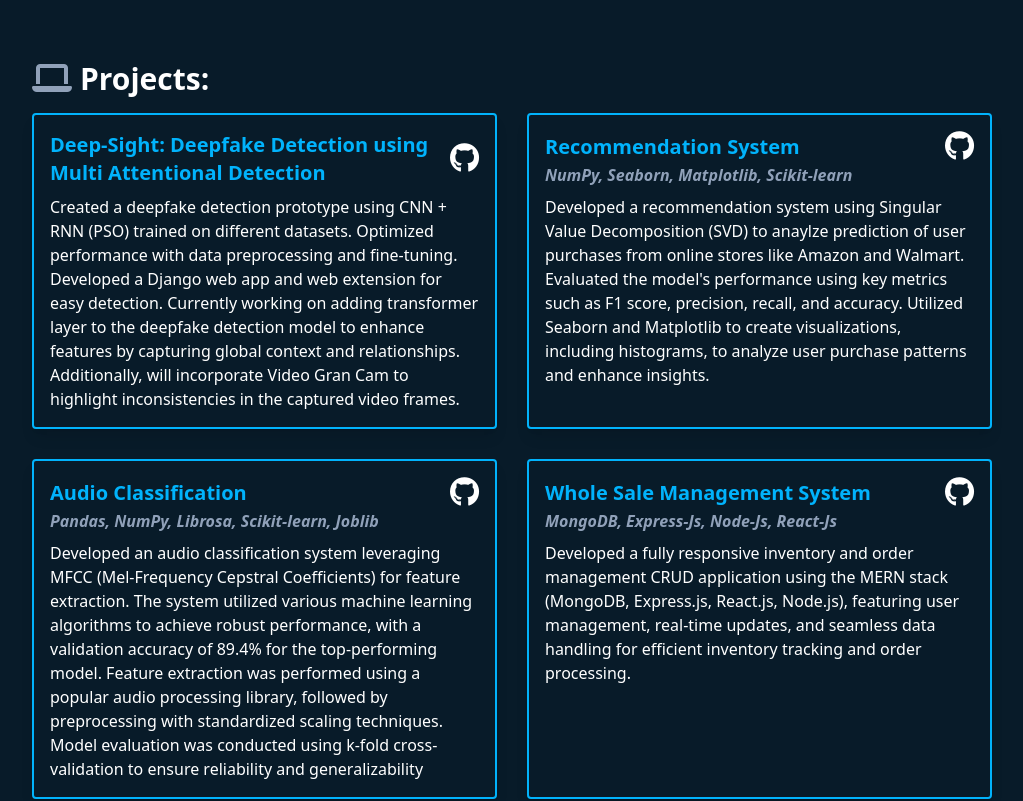
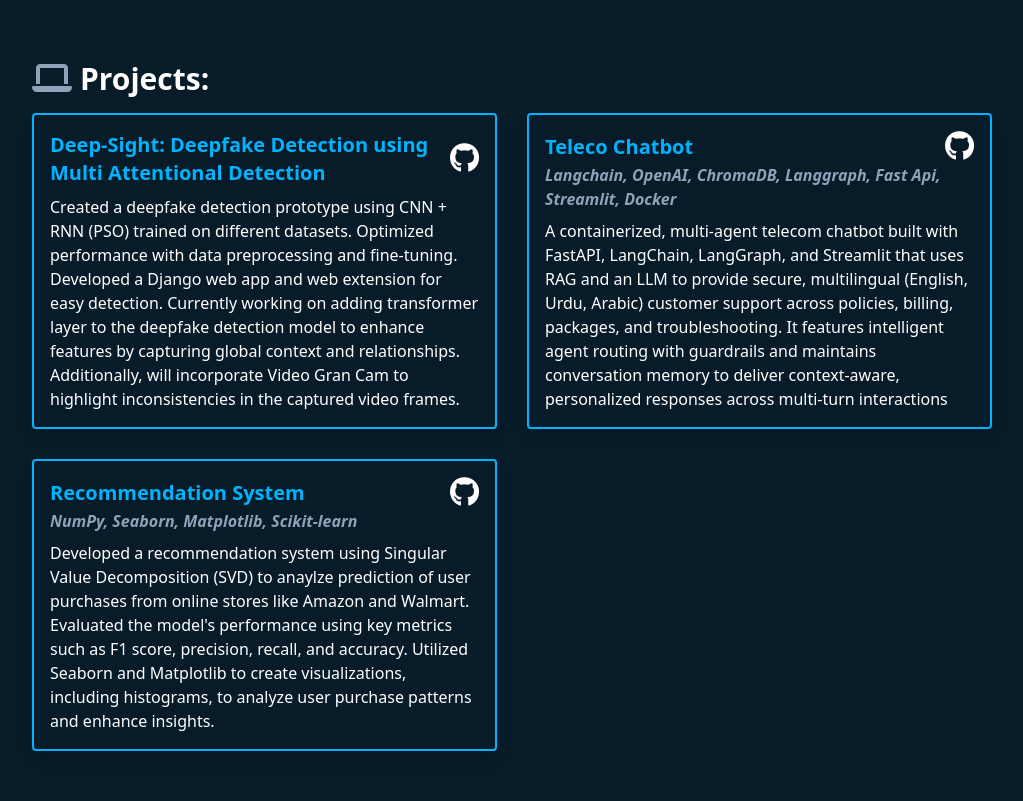
Before and after one commit to Maverick474/Portfolio, a React (Vite) app: page / in a window 1280 px wide. Shown: the part 2040-2841 px from the top of the page, without its empty margins (128-1151 px from the left). Built offline with nearby package versions, Linux system fonts and the light colour scheme.

Commit message:
updated projects.jsx

```diff
--- a/src/components/Projects.jsx
+++ b/src/components/Projects.jsx
@@ -23,6 +23,21 @@
 
         <div className='cursor-pointer custom-border rounded p-4 shadow-lg transition-all duration-700 hover:scale-110'>
           <div className='flex items-center justify-between'>
+            <h2 className='text-xl font-bold flex flex-col md:flex-row md:items-baseline custom-textColor'>Teleco Chatbot</h2>
+            <a href='https://github.com/Maverick474/ML_Final_Project' target='_blank' rel="noopener noreferrer"><i class="fa-brands fa-github hover:text-gray-400 transition-all duration-300 text-3xl"></i></a>
+          </div>
+          <p className='italic font-semibold text-slate-400'>Langchain, OpenAI, ChromaDB, Langgraph, Fast Api, Streamlit, Docker</p>
+          <p className='mt-2'>
+          A containerized, multi-agent telecom chatbot built with FastAPI, LangChain, LangGraph, and
+          Streamlit that uses RAG and an LLM to provide secure, multilingual (English, Urdu, Arabic)
+          customer support across policies, billing, packages, and troubleshooting. It features
+          intelligent agent routing with guardrails and maintains conversation memory to deliver
+          context-aware, personalized responses across multi-turn interactions
+          </p>
+        </div>
+
+        <div className='cursor-pointer custom-border rounded p-4 shadow-lg transition-all duration-700 hover:scale-110'>
+          <div className='flex items-center justify-between'>
             <h2 className='text-xl font-bold flex flex-col md:flex-row md:items-baseline custom-textColor'>Recommendation System </h2>
             <a href='https://github.com/Maverick474/Recommedation_System' target='_blank' rel="noopener noreferrer"><i class="fa-brands fa-github hover:text-gray-400 transition-all duration-300 text-3xl"></i></a>
           </div>
@@ -35,34 +50,6 @@
           </p>
         </div>
 
-        <div className='cursor-pointer custom-border rounded p-4 shadow-lg transition-all duration-700 hover:scale-110'>
-          <div className='flex items-center justify-between'>
-            <h2 className='text-xl font-bold flex flex-col md:flex-row md:items-baseline custom-textColor'>Audio Classification</h2>
-            <a href='https://github.com/Maverick474/ML_Final_Project' target='_blank' rel="noopener noreferrer"><i class="fa-brands fa-github hover:text-gray-400 transition-all duration-300 text-3xl"></i></a>
-          </div>
-          <p className='italic font-semibold text-slate-400'>Pandas, NumPy, Librosa, Scikit-learn, Joblib</p>
-          <p className='mt-2'>
-          Developed an audio classification system leveraging MFCC (Mel-Frequency Cepstral Coefficients)
-          for feature extraction. The system utilized various machine learning algorithms to achieve robust performance,
-          with a validation accuracy of 89.4% for the top-performing model. Feature extraction was performed using a
-          popular audio processing library, followed by preprocessing with standardized scaling techniques.
-          Model evaluation was conducted using k-fold cross-validation to ensure reliability and generalizability
-          </p>
-        </div>
-
-        <div className='cursor-pointer custom-border rounded p-4 shadow-lg transition-all duration-700 hover:scale-110'>
-          <div className='flex items-center justify-between'>
-            <h2 className='text-xl font-bold custom-textColor'>Whole Sale Management System</h2>
-            <a href='https://github.com/Maverick474/WholeSale-Management-System' target='_blank' rel="noopener noreferrer"><i class="fa-brands fa-github hover:text-gray-400 transition-all duration-300 text-3xl"></i></a>
-          </div>
-          <p className='italic font-semibold text-slate-400'>MongoDB, Express-Js, Node-Js, React-Js</p>
-          <p className='mt-2'>
-          Developed a fully responsive inventory and order management CRUD application using the MERN stack
-          (MongoDB, Express.js, React.js, Node.js), featuring user management, real-time updates,
-          and seamless data handling for efficient inventory tracking and order processing.
-          </p>
-        </div>
-
       </div>
     </div>
   )
```
